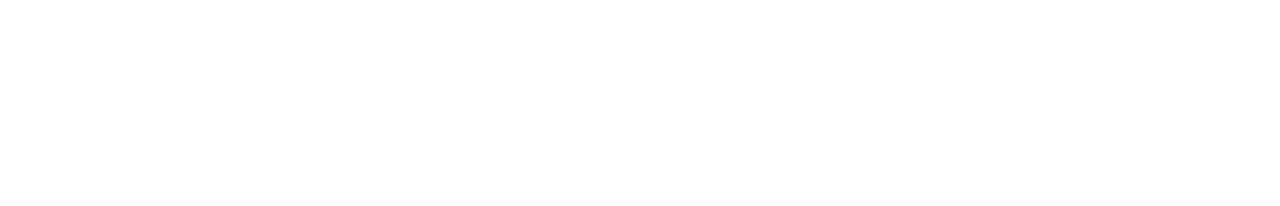
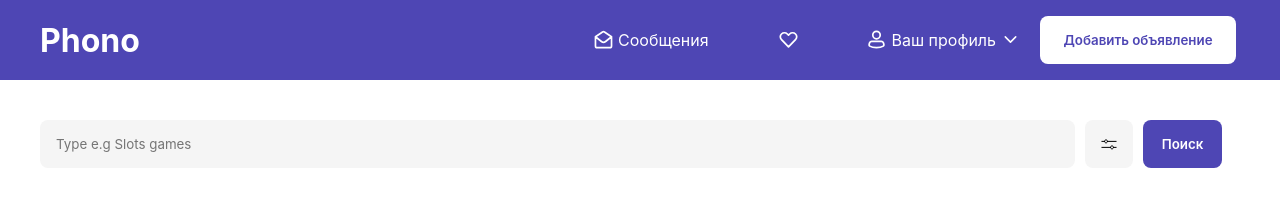
Before and after one commit to AbdulazizbekAbdusodiqov/frontend-hemowork4, a plain HTML site: page figma/main.html in a window 1280 px wide. Drawn offline with Linux system fonts and the light colour scheme; a web font is replaced by a local one.

Commit message:
add header

```diff
--- a/figma/css/style.css
+++ b/figma/css/style.css
@@ -0,0 +1,98 @@
+@font-face {
+    font-family: SFProDisplay;
+    src: url("../fonts/SFPRODISPLAYREGULAR.OTF");
+}
+
+*{
+    margin: 0;
+    padding: 0;
+    box-sizing: border-box;
+    font-family: SFProDisplay;
+}
+header{
+    background-color: #4E46B4;
+}
+.container{
+    max-width: 1200px;
+    margin: 0px auto;
+    display: flex;
+    margin-bottom: 40px;
+}
+/* NAVBAR  */
+.navbar{
+    display: flex;
+    height: 80px;
+    justify-content: space-between;
+    align-items: center;
+    color: #fff;
+}
+
+.navbar__menu{
+    display: flex;
+    width: 646px;
+    gap: 20px;
+}
+.menu__items{
+    display: flex;
+    align-items: center;
+    width: 426px;
+    justify-content: space-between;
+}
+.menu__item{
+    display: flex;
+    align-self: center;
+    justify-content: space-between;
+    gap: 5px;
+}
+.menu__item img{
+    width: 19px;
+    height: 18.6px;
+}
+
+.btn{
+    height: 48px;
+    border: none;
+    font-weight: 600;
+    border-radius: 8px;
+}
+
+.navbar__menu button{
+    width: 196px;
+    background-color: #FFFFFF;
+    color: #4E46B4;
+}
+
+/* SEARCH BOX */
+
+.search-container{
+    gap: 10px;
+}
+
+.search{
+    width: 100%;
+    height: 48px;
+    max-width: 1035px;
+    padding: 12px 16px;
+    border: none;
+    background-color: #F5F5F5;
+    height: 48px;
+    border-radius: 8px;
+}
+
+.settings{
+    width: 100%;
+    height: 48px;
+    max-width: 48px;
+    display: flex;
+    align-items: center;
+    justify-content: center;
+    background-color: #F5F5F5;
+    border-radius: 8px;
+}
+.search-container button{
+    width: 100%;
+    height: 48px;
+    max-width: 79px;
+    background-color: #4E46B4;
+    color: #fff;
+}
--- a/figma/main.html
+++ b/figma/main.html
@@ -1,12 +1,57 @@
 <!DOCTYPE html>
 <html lang="en">
+
 <head>
     <meta charset="UTF-8">
     <meta name="viewport" content="width=device-width, initial-scale=1.0">
     <link rel="stylesheet" href="./css/style.css">
-    <title>Document</title>
+
+    <!-- Font Roboto -->
+    <link rel="preconnect" href="https://fonts.googleapis.com">
+    <link rel="preconnect" href="https://fonts.gstatic.com" crossorigin>
+    <link href="https://fonts.googleapis.com/css2?family=Roboto:ital,wght@0,100..900;1,100..900&display=swap"
+        rel="stylesheet">
+
+    <title>Homework</title>
 </head>
+
 <body>
+    <header>
+        <!-- NAVBAR start -->
+        <div class="container navbar">
+            <h1>Phono</h1>
+            <div class="navbar__menu">
+                <div class="menu__items">
+                    <div class="menu__item">
+                        <img src="./img/email-stats.svg" alt="email-stats">
+                        <p>Сообщения</p>
+                    </div>
+                    <div class="menu__item">
+                        <img src="./img/heart.svg" alt="heart">
+                    </div>
+                    <div class="menu__item">
+                        <img src="./img/user.svg" alt="user">
+                        <p>Ваш профиль</p>
+                        <img src="./img/Controls.svg" alt="controls">
+                    </div>
+                </div>
+                <button class="btn">Добавить объявление</button>
+            </div>
+        </div>
+    </header>
+        <!-- NAVBAR end -->
+        <main>
 
+            <!-- Search Bar start -->
+            <div class="container search-container">
+                <input type="search" placeholder="Type e.g Slots games" class="search">
+                <div class="settings"><img src="./img/setting.svg" alt=""></div>
+                <button class="btn">Поиск</button>
+            </div>
+            <!-- Search Bar end -->
+
+
+        </main>
 </body>
+
 </html>
```
Also changed, not shown: figma/img/Controls.svg (added), figma/img/email-stats.svg (added), figma/img/heart.svg (added), figma/img/like-1.svg (added), figma/img/setting.svg (added), figma/img/user.svg (added).
